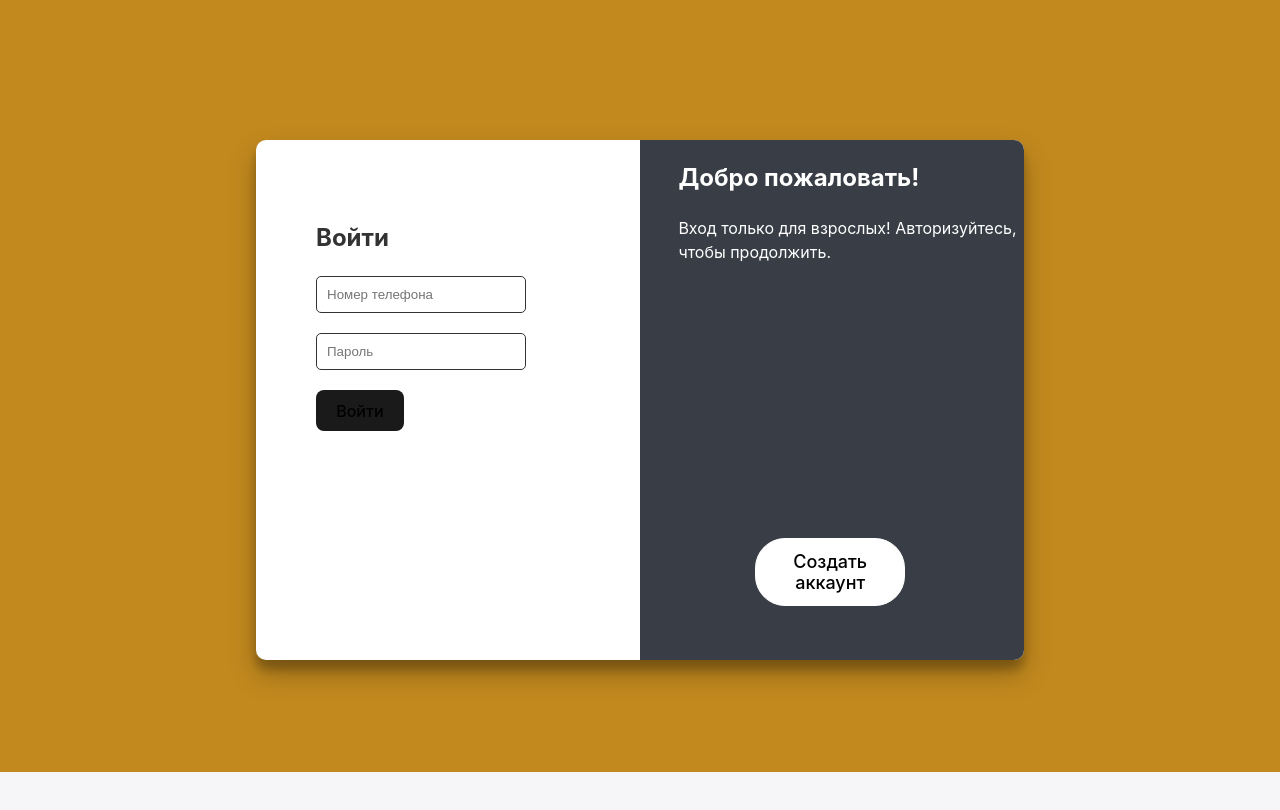
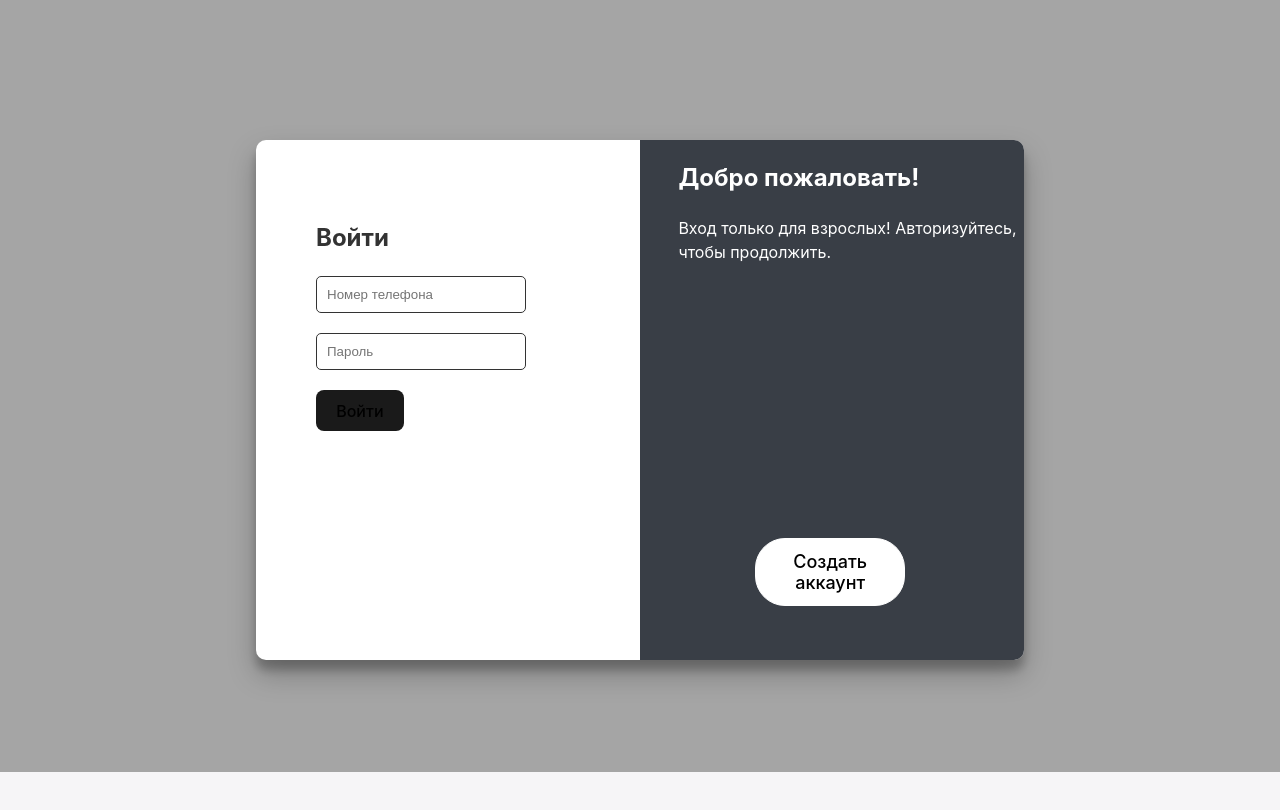
Before and after one commit to Estoutic/tobacoo_web, a React (Vite) app: page /login in a window 1280 px wide. Shown: the top 810 px of the page. Built offline with nearby package versions, Linux system fonts and the light colour scheme.

Commit message:
add normal routing

```diff
--- a/src/api/userApi.tsx
+++ b/src/api/userApi.tsx
@@ -12,6 +12,7 @@ interface AuthFormData {
 interface CategoryDTO {
   id: string;
   name: string;
+  title: string;
 }
 interface Product {
   id: string;
--- a/src/index.css
+++ b/src/index.css
@@ -25,7 +25,7 @@
 body,html {
   width: 100% ;
   height: 100% ;
-  background-color: rgb(194, 137, 30);
+  background-color: rgb(165, 165, 165);
 
 }
 
--- a/src/main/pages/home/topbar/TopBar.tsx
+++ b/src/main/pages/home/topbar/TopBar.tsx
@@ -50,8 +50,8 @@ const TopBar = () => {
         <ProfileImage src="profile.svg " alt="profile" />
       </Link>
       {data.map((category) => (
-        <Link key={category.id} to={`/${category.name} `}>
-          <CategoryButton>{category.name}</CategoryButton>
+        <Link key={category.id} to={`/${category.name}` } state={{ some: "value" }}>
+          <CategoryButton>{category.title}</CategoryButton>
         </Link>
       ))}
       <Link to="/basket">
--- a/src/main/pages/product/ProductPage.tsx
+++ b/src/main/pages/product/ProductPage.tsx
@@ -4,7 +4,6 @@ import ProductContainer from "./components/ProductContainer";
 import TopBar from "../home/topbar/TopBar";
 
 const ProductPage = () => {
-  const { id } = useParams();
 
   return (
     <>
--- a/src/main/pages/product/components/ProductContainer.tsx
+++ b/src/main/pages/product/components/ProductContainer.tsx
@@ -50,6 +50,10 @@ const ProductButton = styled.button`
 `;
 
 const ProductContainer = () => {
+
+  // let {state} = useLocation();
+  // console.log(state);
+
   const location = useLocation();
 
   const categoryName = decodeURI(location.pathname).substring(1);
```
Also changed, not shown: src/App.tsx (+4 -15 lines).
